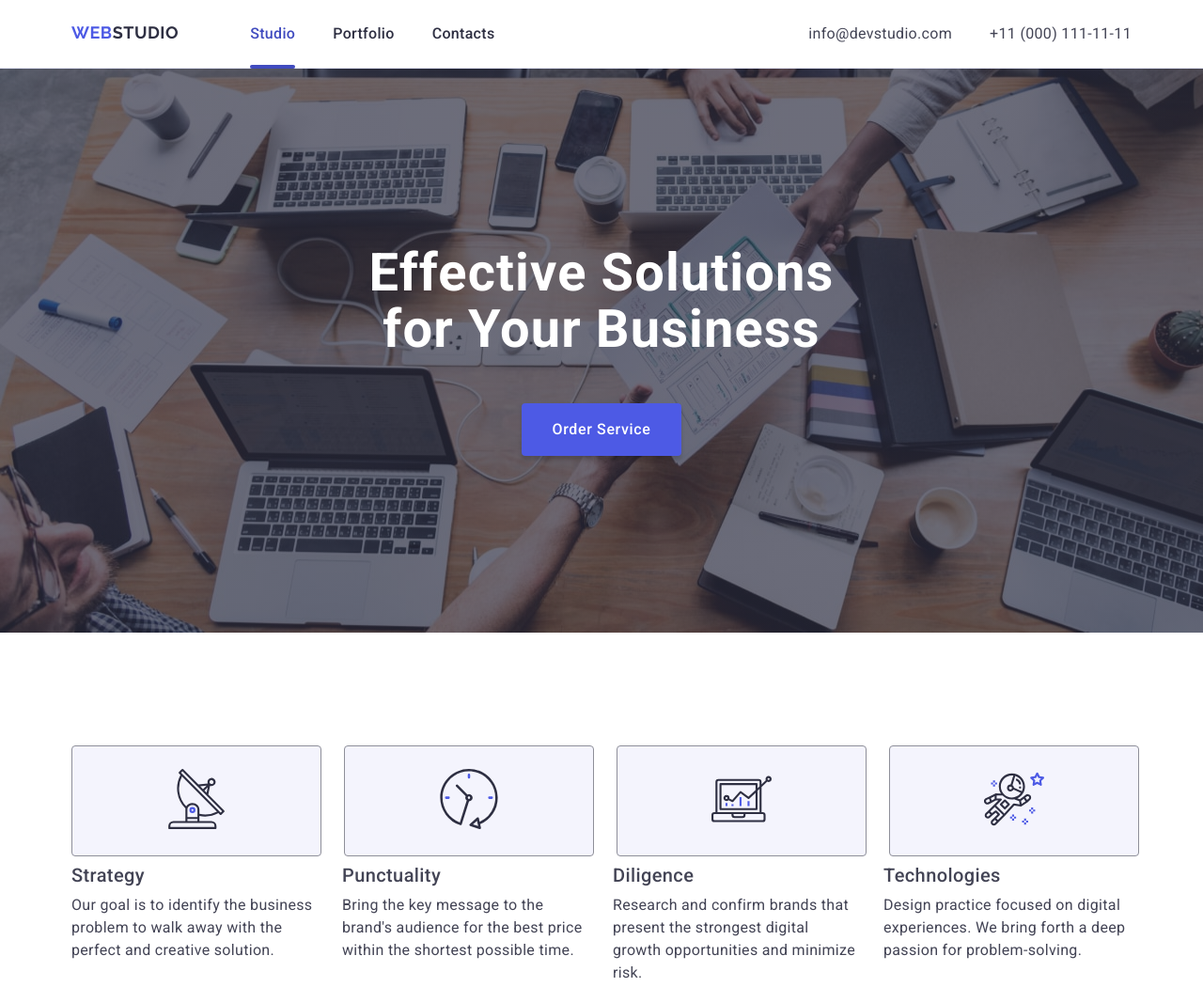
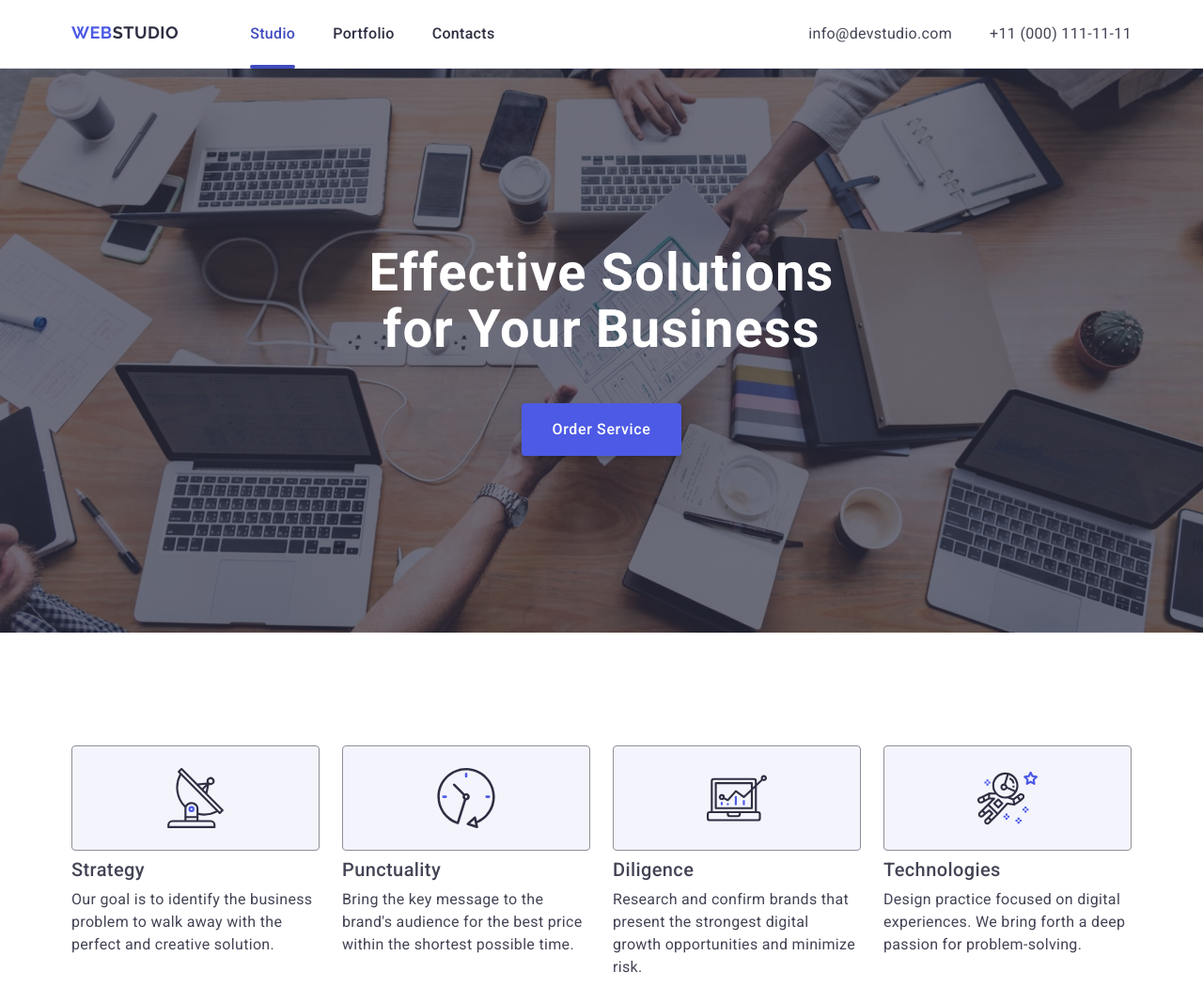
Before and after one commit to damian-sirenko/goit-markup-hw-04, a plain HTML site: page index.html in a window 1280 px wide. Shown: the top 1050 px of the page at 94% size. Drawn offline with nearby package versions, Linux system fonts and the light colour scheme.

Commit message:
1,2,3 section fixed

```diff
--- a/css/styles.css
+++ b/css/styles.css
@@ -53,6 +53,9 @@ img {
 }
 .header {
   border-bottom: 1px solid #e7e9fc;
+  box-shadow: 0px 1px 6px 0px rgba(46, 47, 66, 0.08),
+    0px 1px 1px 0px rgba(46, 47, 66, 0.16),
+    0px 2px 1px 0px rgba(46, 47, 66, 0.08);
 }
 
 .header-container {
@@ -147,8 +150,10 @@ img {
 
 .top-section {
   background: #2e2f42;
-  max-width: 100%;
+  max-width: 1440px;
+  margin: 0 auto;
   padding: 188px 0;
+  background-position: center;
   background-image: linear-gradient(
       rgba(46, 47, 66, 0.7),
       rgba(46, 47, 66, 0.7)
@@ -186,13 +191,11 @@ img {
   min-width: 169px;
   height: 56px;
   margin: 0 auto;
-  transition-property: background;
-  transition-duration: 250ms;
-  transition-timing-function: cubic-bezier(0.4, 0, 0.2, 1);
+  transition: background-color 250ms cubic-bezier(0.4, 0, 0.2, 1);
 }
 
 .top-section-button:hover {
-  background: #404bbf;
+  background-color: #404bbf;
 }
 
 /* =========== ADVANTAGES ============= */
@@ -203,16 +206,24 @@ img {
 
 .advantages-title {
 }
-.advantages-icons-list {
+.advantages-icon-list {
   display: flex;
   gap: 24px;
+}
+.advantages-icon-item {
+  width: 100%;
+}
+
+.advantages-icon-wrapper {
+  display: flex;
+  justify-content: center;
+  align-items: center;
+  height: 112px;
+
+  border-radius: 4px;
+  border: 1px solid #8e8f99;
+  background-color: #f4f4fd;
   margin-bottom: 8px;
-}
-.advantages-icons-item {
-  padding: 24px 100px;
-  border-radius: 4px;
-  border: 1px solid var(--LIGHT-SLATE, #8e8f99);
-  background: #f4f4fd;
 }
 
 .advantages-list {
@@ -313,7 +324,8 @@ img {
   transition-timing-function: cubic-bezier(0.4, 0, 0.2, 1);
 }
 
-.soc-icons-link:hover {
+.soc-icons-link:hover,
+.soc-icons-link:focus {
   background-color: #404bbf;
 }
 
@@ -415,8 +427,13 @@ img {
   padding: 100px 0;
 }
 
+.footer-content {
+  margin-right: 120px;
+}
+
 .footer-container {
   display: flex;
+  align-items: baseline;
   gap: 120px;
 }
 .logo {
@@ -467,6 +484,7 @@ img {
   transition-duration: 250ms;
   transition-timing-function: cubic-bezier(0.4, 0, 0.2, 1);
 }
-.footer-soc-link:hover {
+.footer-soc-link:hover,
+.footer-soc-link:focus {
   background-color: #31d0aa;
 }
--- a/index.html
+++ b/index.html
@@ -71,28 +71,36 @@
       <section class="section">
         <div class="container">
           <h2 class="visually-hidden">Our advantages</h2>
-          <ul class="advantages-icons-list">
-            <li class="advantages-icons-item">
+          <ul class="advantages-icon-list">
+            <li class="advantages-icon-item">
+              <div class="advantages-icon-wrapper">
               	<svg class="" width="64" height="64">
 	                <use href="./images/icons.svg#icon-antenna"></use>
 	              </svg>
+              </div>
             </li>
 
-            <li class="advantages-icons-item">
+            <li class="advantages-icon-item">
+              <div class="advantages-icon-wrapper">
               	<svg class="icon" width="64" height="64">
 	                <use href="./images/icons.svg#icon-clock"></use>
 	              </svg>
+              </div>
             </li>
 
-            <li class="advantages-icons-item">
+            <li class="advantages-icon-item">
+              <div class="advantages-icon-wrapper">
               	<svg width="64" height="64">
 	                <use href="./images/icons.svg#icon-diagram"></use>
 	              </svg>
+              </div>
             </li>
-            <li class="advantages-icons-item">
+            <li class="advantages-icon-item">
+              <div class="advantages-icon-wrapper">
               	<svg width="64" height="64">
 	                <use href="./images/icons.svg#icon-astronaut"></use>
 	              </svg>
+              </div>
             </li>
           </ul>
           <ul class="advantages-list">
@@ -451,10 +459,10 @@
           <a class="logo" href="./index.html"
             >Web<span class="footer-logo-part">Studio</span></a
           >
-          <div class="footer-text">
+          <p class="footer-text">
             Increase the flow of customers and sales for your business with
             digital marketing & growth solutions.
-          </div>
+          </p>
         </div>
         <div class="footer-soc-container">
           <p class="footer-soc-text">Social media</p>
```
Lines whose indentation alone changed are shown as unchanged.
